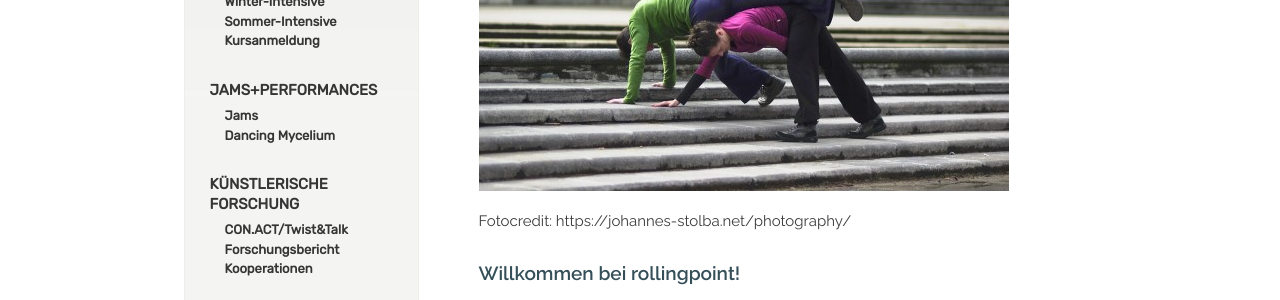
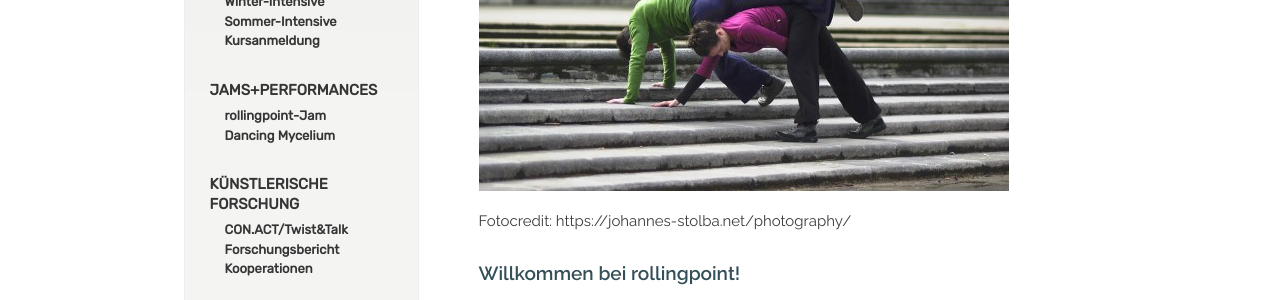
Before and after one commit to manulari/rollingpointat, a Jekyll site: the page built from _pages_de/index.md, in a window 1280 px wide. Shown: the part 371-671 px from the top of the page. Built offline with Jekyll 4.4.1, drawn with Linux system fonts in a browser that asks for light colours; comment, search, counter and statistics services are not loaded.

Commit message:
Update Settings “nav_de”

```diff
--- a/_data/nav_de.yml
+++ b/_data/nav_de.yml
@@ -26,7 +26,7 @@ entries:
   - title: JAMS+PERFORMANCES
     path: /jams
     subentries:
-      - title: Jams
+      - title: rollingpoint-Jam
         path: /jams
       - title: Dancing Mycelium
         path: /mycelium
```
